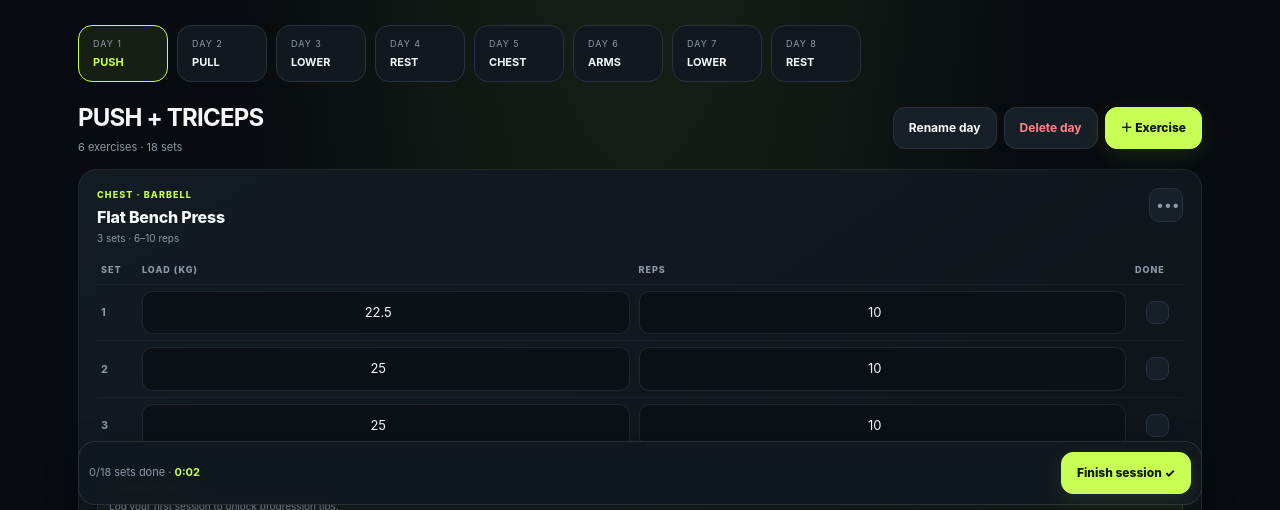
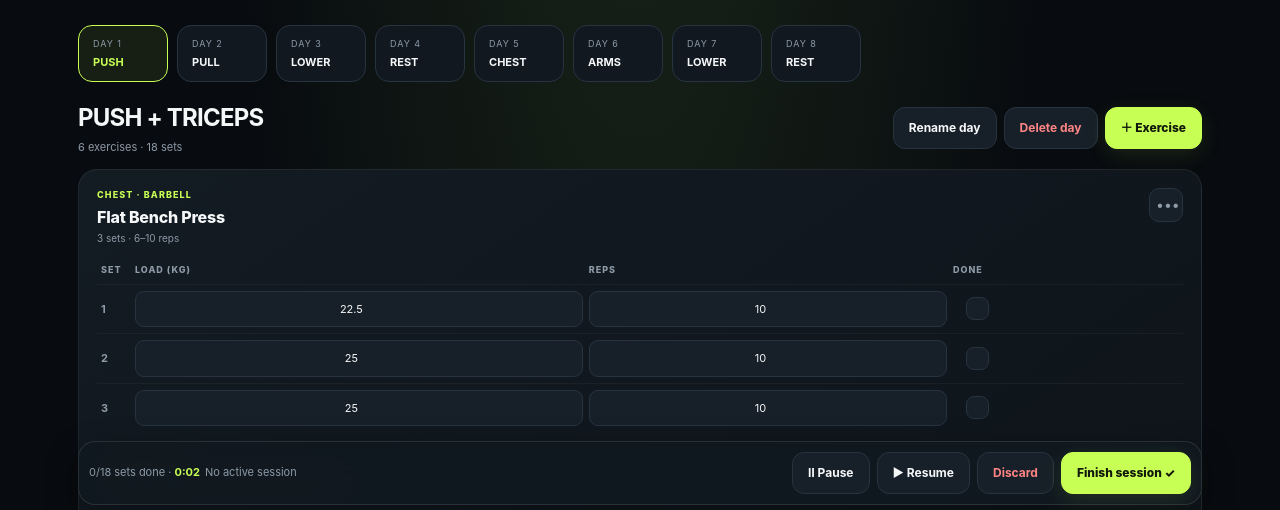
Before and after one commit to Dele3a/gymlog, a plain HTML site: page index.html in a window 1280 px wide. Both pictures are taken after a click on the button "＋ Start session". Shown: the part 283-793 px from the top of the page. Drawn offline with Linux system fonts and the light colour scheme.

Commit message:
Build V5.2 workout controls and set tracking UI

```diff
--- a/index.html
+++ b/index.html
@@ -127,6 +127,18 @@ body{background:radial-gradient(ellipse at 50% -25%,#1d2b1b 0,transparent 48%),v
 }
 @media(min-width:761px){.bottom-nav{display:none}.app{padding-bottom:54px}}
 
+
+/* V5.2 workout engine */
+.set-head,.set-row{grid-template-columns:28px minmax(58px,1fr) minmax(48px,.8fr) 48px 48px 82px 30px;gap:6px}
+.set-row select,.set-row input[type=number]{width:100%;min-width:0;background:var(--surface2);border:1px solid var(--line);border-radius:9px;padding:9px 3px;color:var(--text);text-align:center;font-size:11px}
+.set-row select{font-size:9px;padding:9px 1px}
+.set-row.is-complete{background:#c8ff5508}
+.superset-strip{display:flex;justify-content:space-between;gap:8px;margin:9px 0 0;padding:8px 10px;border-radius:10px;background:#c8ff550d;border:1px solid #c8ff5520;font-size:10px;color:var(--accent)}
+.session-controls{display:flex;gap:7px;align-items:center;flex-wrap:wrap}
+.session-state{font-size:10px;color:var(--muted);margin-left:5px}
+.session-state.running{color:var(--good)}.session-state.paused{color:#ffbf69}
+@media(max-width:760px){.set-head,.set-row{grid-template-columns:22px minmax(48px,1fr) minmax(42px,.8fr) 38px 38px 70px 26px;gap:3px}.set-row select,.set-row input[type=number]{padding:8px 1px;font-size:10px}.workout-footer{align-items:flex-start;flex-direction:column}.workout-footer .session-controls{width:100%;justify-content:space-between}}
+
 </style>
 </head>
 <body>
@@ -157,7 +169,7 @@ body{background:radial-gradient(ellipse at 50% -25%,#1d2b1b 0,transparent 48%),v
  <div class="day-tabs" id="dayTabs"></div>
  <div class="workout-head"><div><h2 id="workoutTitle">PUSH + TRICEPS</h2><p id="workoutMeta">Exercises and working sets</p></div><div class="workout-actions"><button class="btn" id="renameDay">Rename day</button><button class="btn danger" id="deleteDay">Delete day</button><button class="btn primary" id="addExercise">＋ Exercise</button></div></div>
  <div id="workoutContent"></div>
- <div class="workout-footer"><span><span id="dayDone">0 sets done</span> · <b id="sessionClock" style="color:var(--accent)">0:00</b></span><button class="btn primary" id="finishWorkout">Finish session ✓</button></div>
+ <div class="workout-footer"><span><span id="dayDone">0 sets done</span> · <b id="sessionClock" style="color:var(--accent)">0:00</b><span id="sessionStatus" class="session-state">No active session</span></span><div class="session-controls"><button class="btn" id="pauseWorkout">Ⅱ Pause</button><button class="btn" id="resumeWorkout">▶ Resume</button><button class="btn danger" id="discardWorkout">Discard</button><button class="btn primary" id="finishWorkout">Finish session ✓</button></div></div>
 </section>
 <section id="libraryPage" class="page hidden">
  <div class="page-head"><div><div class="eyebrow">MOVEMENT DATABASE</div><h1>Exercise library.</h1><p>Browse the movements in your training plan.</p></div><span class="tiny muted" id="libraryCount"></span></div>
```
